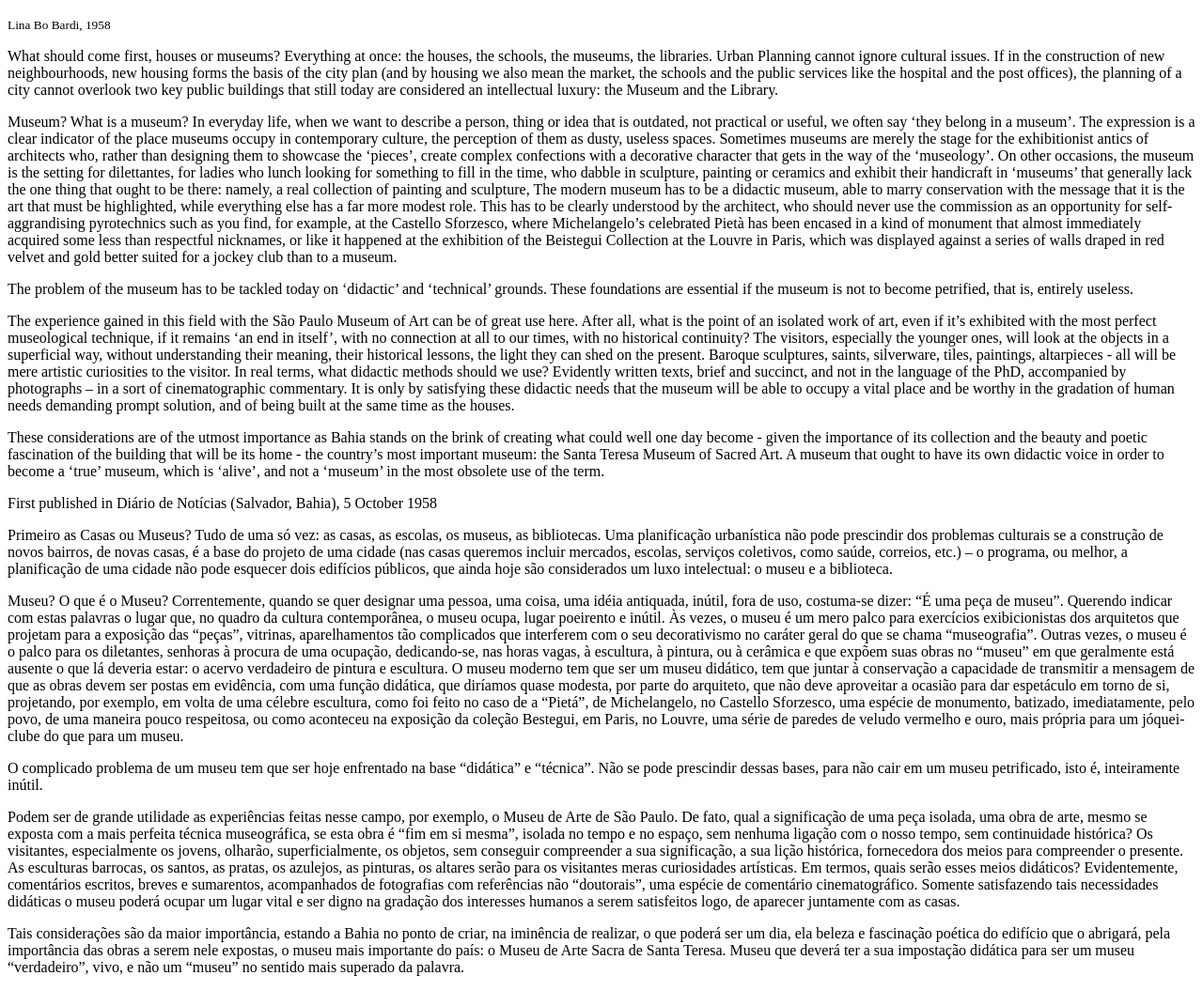
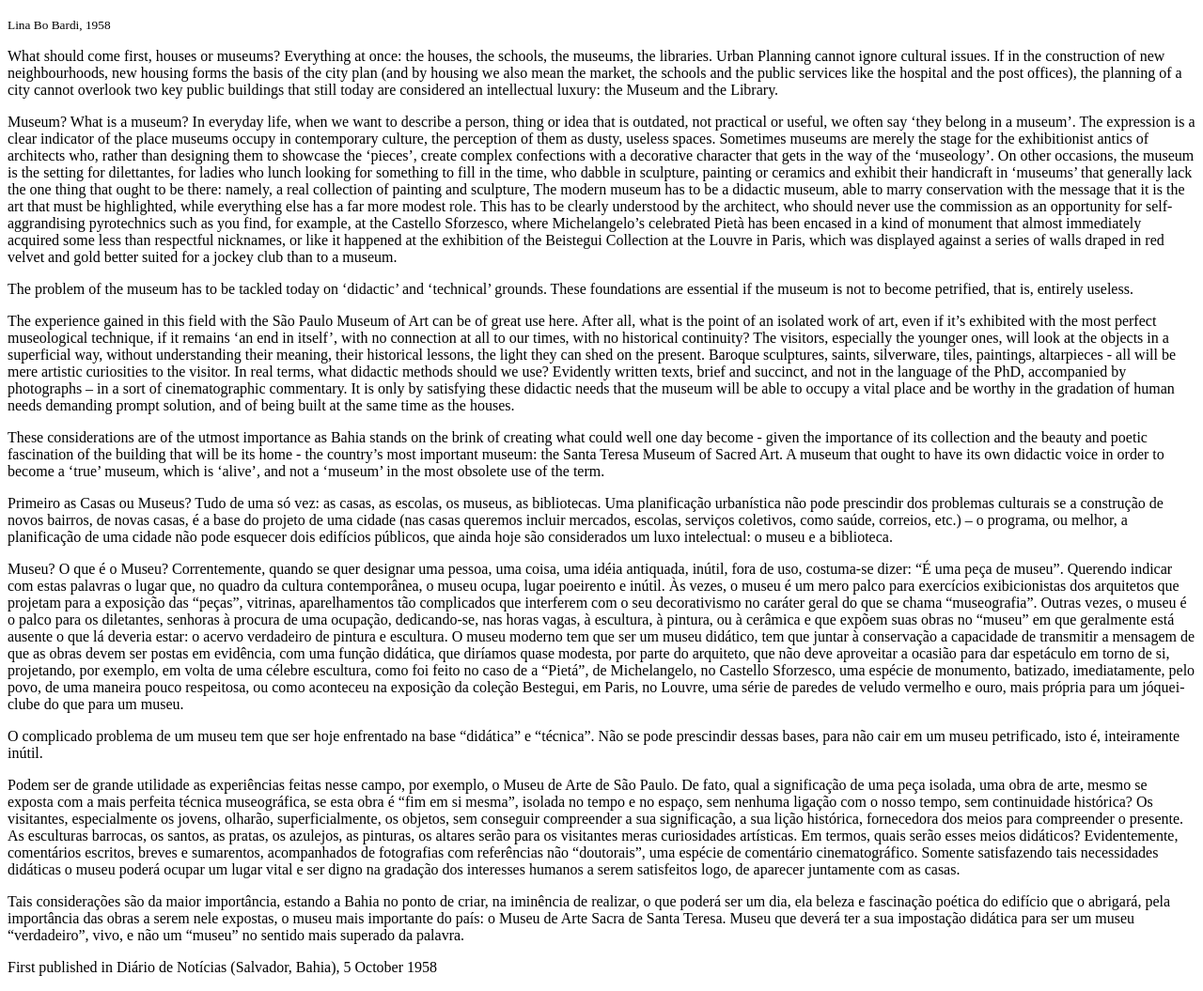
Before and after one commit to NingyuanDeng96/DENG996, a plain HTML site: page exercises/exercise-2/index.html in a window 1280 px wide. Shown: the part 50-1105 px from the top of the page at 94% size. Drawn offline with Linux system fonts and the light colour scheme.

Commit message:
Update index.html

```diff
--- a/exercises/exercise-2/index.html
+++ b/exercises/exercise-2/index.html
@@ -22,7 +22,6 @@
 
     <p>These considerations are of the utmost importance as Bahia stands on the brink of creating what could well one day become - given the importance of its collection and the beauty and poetic fascination of the building that will be its home - the country’s most important museum: the Santa Teresa Museum of Sacred Art. A museum that ought to have its own didactic voice in order to become a ‘true’ museum, which is ‘alive’, and not a ‘museum’ in the most obsolete use of the term.</p>
 
-    First published in Diário de Notícias (Salvador, Bahia), 5 October 1958
         </nav>
     <article>
         <p>Primeiro as Casas ou Museus? Tudo de uma só vez: as casas, as escolas, os museus, as bibliotecas. Uma planificação urbanística não pode prescindir dos problemas culturais se a construção de novos bairros, de novas casas, é a base do projeto de uma cidade (nas casas queremos incluir mercados, escolas, serviços coletivos, como saúde, correios, etc.) – o programa, ou melhor, a planificação de uma cidade não pode esquecer dois edifícios públicos, que ainda hoje são considerados um luxo intelectual: o museu e a biblioteca.</p>
@@ -30,7 +29,12 @@
         <p>O complicado problema de um museu tem que ser hoje enfrentado na base “didática” e “técnica”. Não se pode prescindir dessas bases, para não cair em um museu petrificado, isto é, inteiramente inútil.</p>
         <p>Podem ser de grande utilidade as experiências feitas nesse campo, por exemplo, o Museu de Arte de São Paulo. De fato, qual a significação de uma peça isolada, uma obra de arte, mesmo se exposta com a mais perfeita técnica museográfica, se esta obra é “fim em si mesma”, isolada no tempo e no espaço, sem nenhuma ligação com o nosso tempo, sem continuidade histórica? Os visitantes, especialmente os jovens, olharão, superficialmente, os objetos, sem conseguir compreender a sua significação, a sua lição histórica, fornecedora dos meios para compreender o presente. As esculturas barrocas, os santos, as pratas, os azulejos, as pinturas, os altares serão para os visitantes meras curiosidades artísticas. Em termos, quais serão esses meios didáticos? Evidentemente, comentários escritos, breves e sumarentos, acompanhados de fotografias com referências não “doutorais”, uma espécie de comentário cinematográfico. Somente satisfazendo tais necessidades didáticas o museu poderá ocupar um lugar vital e ser digno na gradação dos interesses humanos a serem satisfeitos logo, de aparecer juntamente com as casas.</p>
         <p>Tais considerações são da maior importância, estando a Bahia no ponto de criar, na iminência de realizar, o que poderá ser um dia, ela beleza e fascinação poética do edifício que o abrigará, pela importância das obras a serem nele expostas, o museu mais importante do país: o Museu de Arte Sacra de Santa Teresa. Museu que deverá ter a sua impostação didática para ser um museu “verdadeiro”, vivo, e não um “museu” no sentido mais superado da palavra.</p>
-      </article>
+    </article>
+    </section>
+
+    <footer>
+        <p>First published in Diário de Notícias (Salvador, Bahia), 5 October 1958</p>
+      </footer>
 
 
 
```
